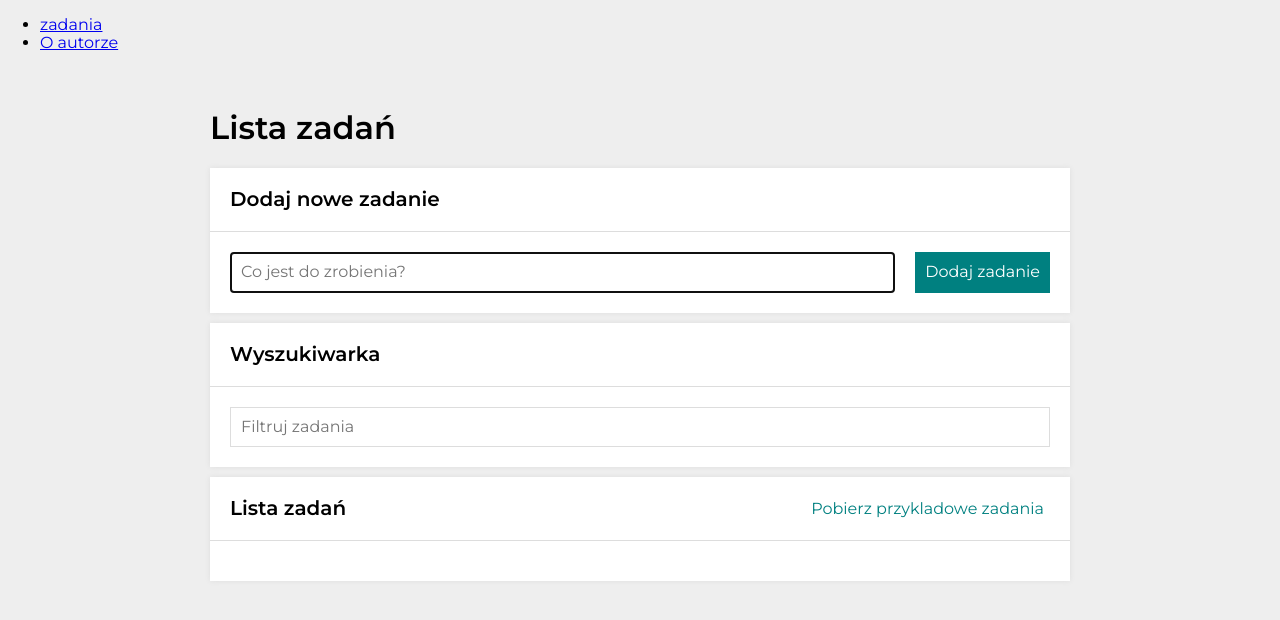
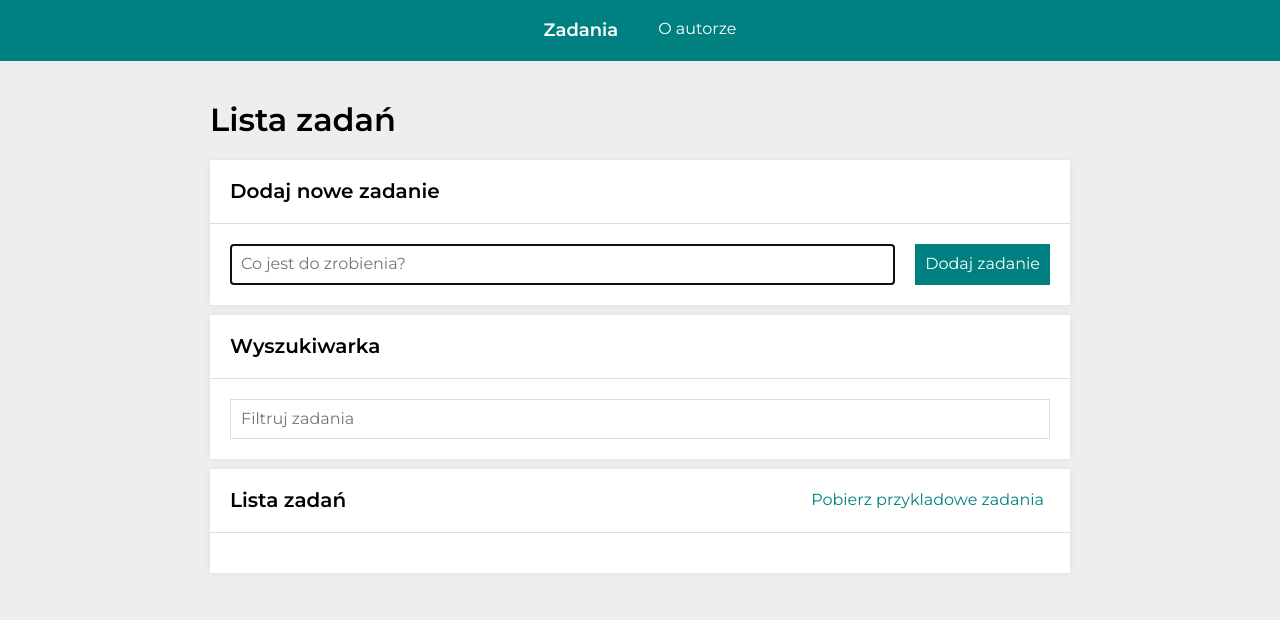
Before and after one commit to AndriiStafiniak/to-do-list-react, a React (Create React App) app: page /#/zadania in a window 1280 px wide. Shown: the top 620 px of the page. Built offline with nearby package versions, Linux system fonts and the light colour scheme.

Commit message:
moved navigation, added style, adeed routes.js

```diff
--- a/src/App.js
+++ b/src/App.js
@@ -1,40 +1,28 @@
 import TasksPage from "./features/tasks/TasksPage";
 import TaskPage from "./features/tasks/TaskPage";
 import AuthorPage from "./features/AuthorPage";
-import { HashRouter, Link, Switch, Route, Redirect } from "react-router-dom";
+import { HashRouter, Switch, Route, Redirect } from "react-router-dom";
+import { toTask, toAuthor, toTasks } from "./routes";
+import Navigatin from "./Navigation";
 
 const App = () => (
    <HashRouter>
-      <nav>
-         <ul>
-            <li>
-               <Link to="/zadania">
-                  zadania
-               </Link>
-            </li>
-            <li>
-               <Link to="/Autor">
-                  O autorze
-               </Link>
-            </li>
-
-         </ul>
+      <Navigatin />
       <Switch>
-            <Route path="/zadania/:id">
+         <Route path={toTask()}>
             <TaskPage />
          </Route>
-            <Route path="/zadania">
+         <Route path={toTasks()}>
             <TasksPage />
          </Route>
-            <Route path="/autor">
+         <Route path={toAuthor()}>
             <AuthorPage />
          </Route>
-            <Route path="/">
-               <Redirect to="/zadania" />
+         <Route>
+            <Redirect to={toTasks()} />
          </Route>
       </Switch>
-      </nav>
    </HashRouter>
-)
+);
 
 export default App;
--- /dev/null
+++ b/src/Navigation/index.js
@@ -0,0 +1,24 @@
+import { toAuthor, toTasks } from "../routes";
+import { List, Item, StyledNavLink } from "./styled";
+
+const Navigatin = () => {
+   return (
+      <nav>
+         <List>
+            <Item>
+               <StyledNavLink to={toTasks}>
+                  Zadania
+               </StyledNavLink>
+            </Item>
+            <Item>
+               <StyledNavLink to={toAuthor}>
+                  O autorze
+               </StyledNavLink>
+            </Item>
+
+         </List>
+      </nav>
+   )
+};
+
+export default Navigatin;
--- /dev/null
+++ b/src/Navigation/styled.js
@@ -0,0 +1,34 @@
+import { NavLink } from "react-router-dom";
+import styled from "styled-components";
+
+const activeClassName = "link-active";
+
+export const StyledNavLink = styled(NavLink).attrs(() => ({
+   activeClassName,
+}))`
+   color: ${({ theme }) => theme.colors.white};
+   text-decoration: none;
+
+   &.${activeClassName}{
+      font-size: 18px;
+      font-weight: bold;
+   }
+
+   &:hover{
+      border-bottom: 1px solid;
+      cursor: pointer;
+   }
+`;
+
+export const List = styled.ul`
+   background: ${({ theme }) => theme.colors.teal};
+   margin: 0;
+   padding: 0;
+   display: flex;
+   justify-content: center;
+   list-style: none;
+`;
+
+export const Item = styled.li`
+margin: 20px;
+`;
--- /dev/null
+++ b/src/routes.js
@@ -0,0 +1,4 @@
+export const toTasks = () => "/zadania";
+export const toAuthor = () => "/autor";
+
+export const toTask = ({ id } = { id: ":id" }) => `/zadania/${id}`;
```
Lines whose indentation alone changed are shown as unchanged.
